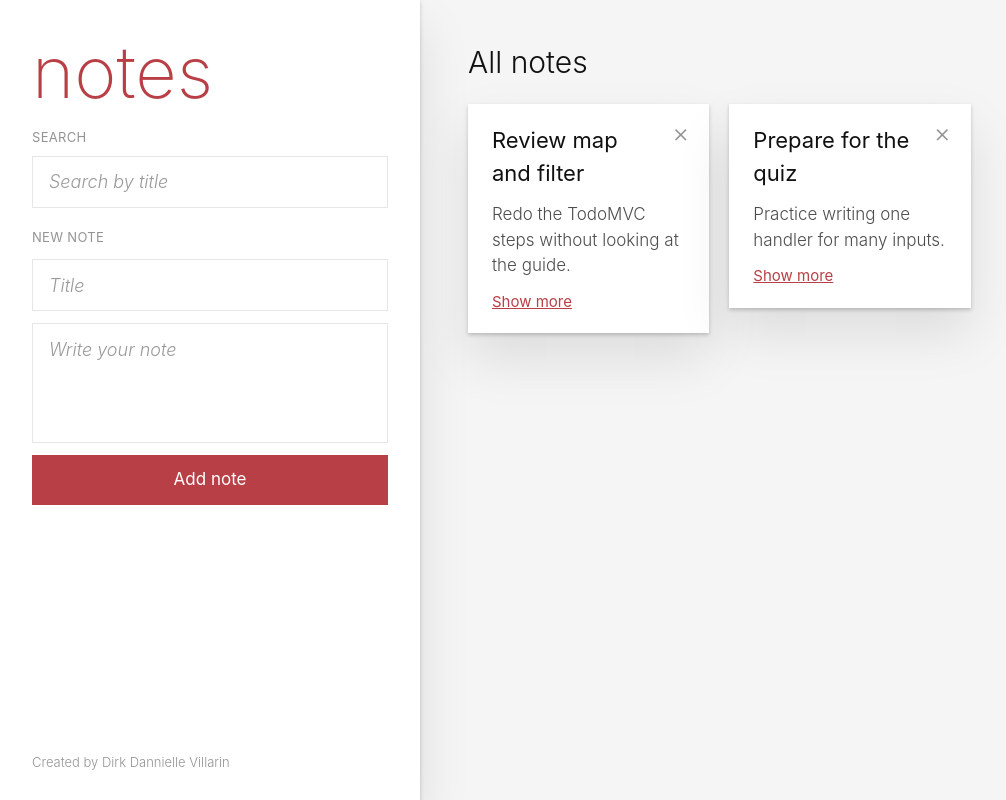
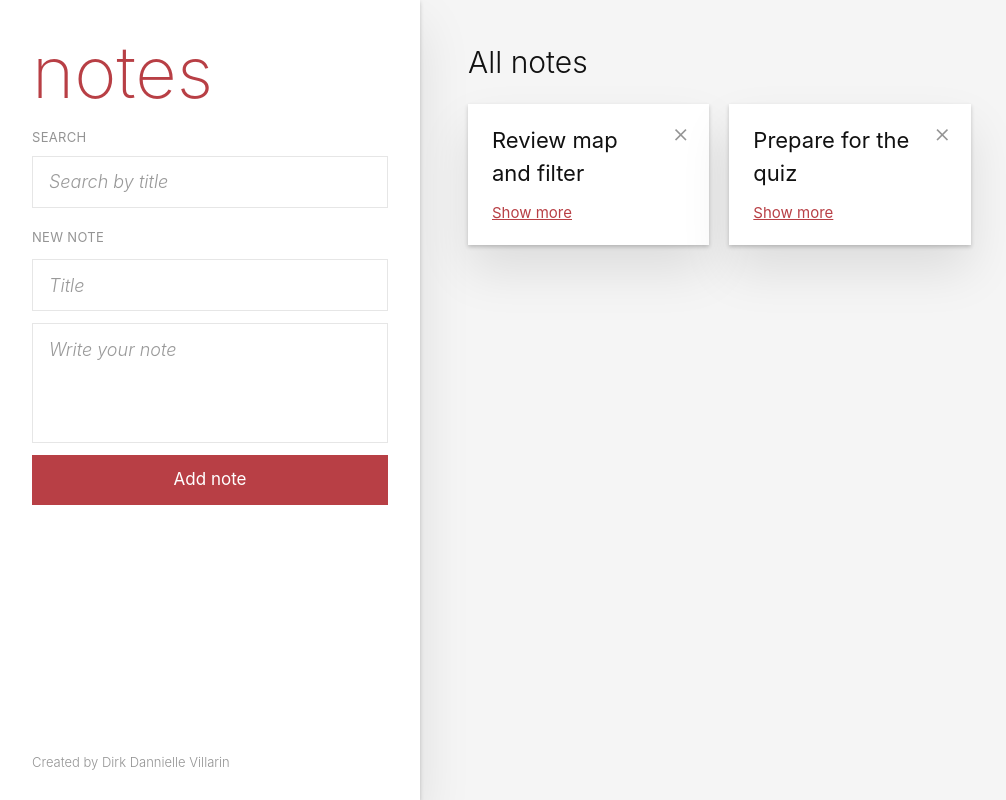
Before and after one commit to dirkdanniellevillarin/csit340G5-notes, a React (Vite) app: page / in a window 1280 px wide. Shown: the whole page, without its empty margins (0-1006 px from the left). Built offline with nearby package versions, Linux system fonts and the light colour scheme.

Commit message:
feat: add show more to note cards

```diff
--- a/src/components/NoteCard.jsx
+++ b/src/components/NoteCard.jsx
@@ -1,13 +1,25 @@
+import { useState } from 'react'
+
 function NoteCard({ title, body }) {
-    return(
+  const [expanded, setExpanded] = useState(false)
+
+  return (
     <div>
       <h3 className="pr-8 text-[22px] font-normal break-words">{title}</h3>
-            <p className="mt-3 text-[17px] break-words whitespace-pre-wrap text-[#4d4d4d]">{body}</p>
+      {expanded && (
+        <p className="mt-3 text-[17px] break-words whitespace-pre-wrap text-[#4d4d4d]">
+          {body}
+        </p>
+      )}
       <button
         type="button"
+        onClick={() => setExpanded(!expanded)}
         className="mt-3 cursor-pointer text-[15px] font-normal text-[#b83f45] underline"
-                >Show more</button>
+      >
+        {expanded ? 'Show less' : 'Show more'}
+      </button>
     </div>
   )
 }
-export default NoteCard;
+
+export default NoteCard
```
Lines whose indentation alone changed are shown as unchanged.
